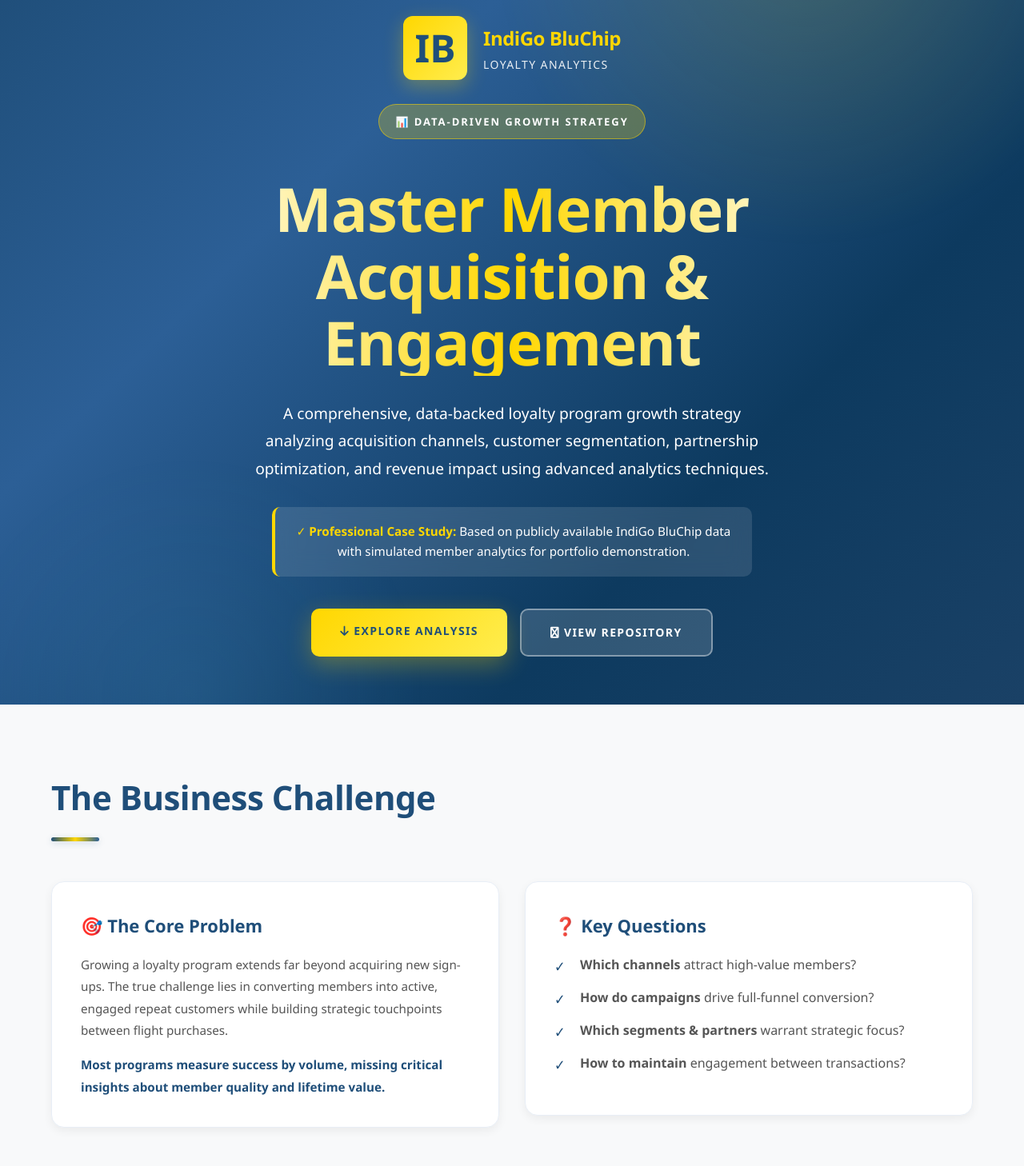
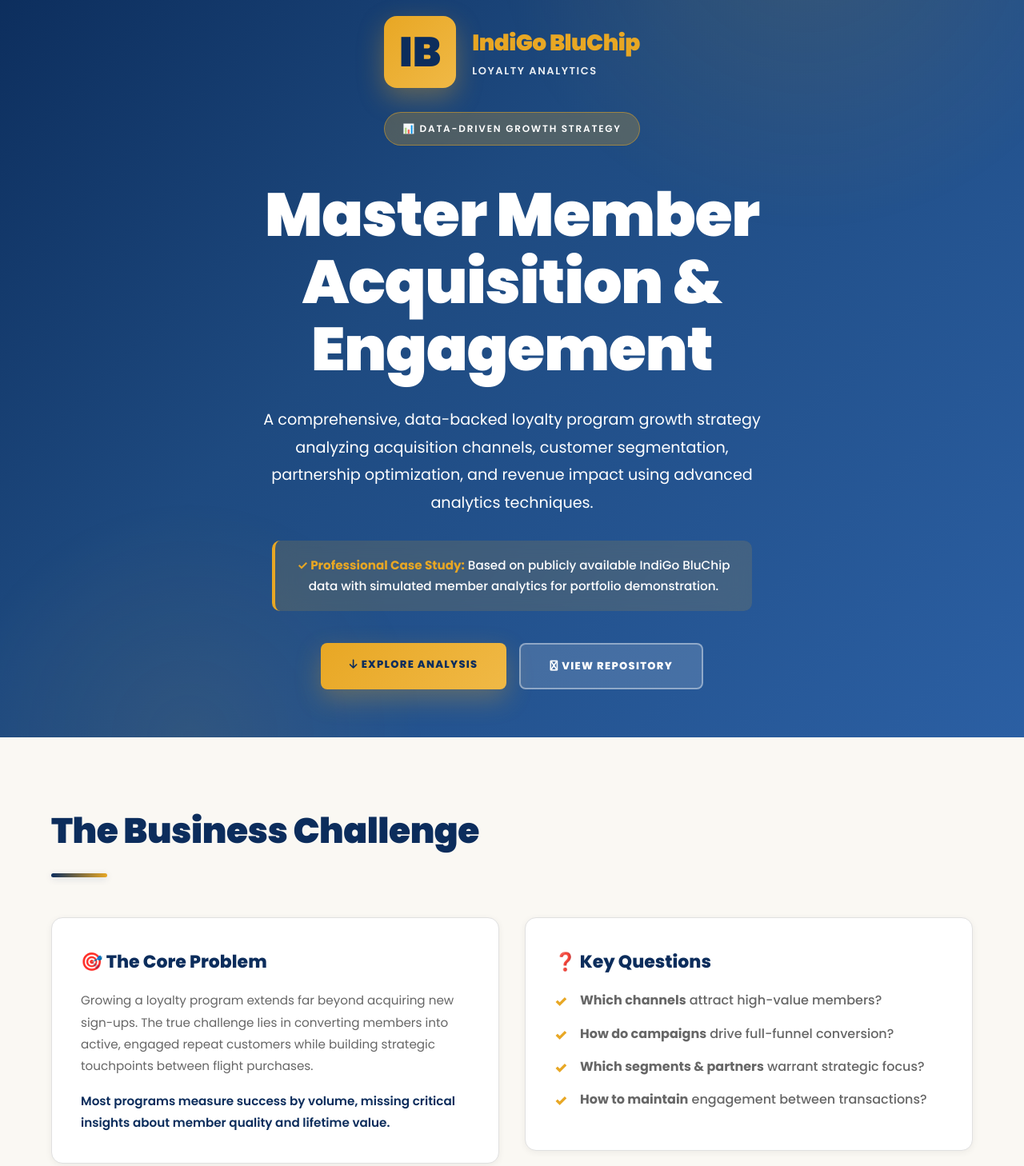
Before and after one commit to Vendetta-tech/indigo-loyalty-case-study, a plain HTML site: page index.html in a window 1280 px wide. Shown: the part 40-1498 px from the top of the page at 80% size. Drawn offline with Linux system fonts and the light colour scheme.

Commit message:
Complete color scheme redesign with official IndiGo brand colors and Poppins font

```diff
--- a/index.html
+++ b/index.html
@@ -5,6 +5,7 @@
   <meta name="viewport" content="width=device-width, initial-scale=1.0">
   <title>IndiGo BluChip Loyalty Case Study | Omkar Pawar - Data Analytics Portfolio</title>
   <link rel="stylesheet" href="https://cdnjs.cloudflare.com/ajax/libs/font-awesome/6.4.0/css/all.min.css">
+  <link href="https://fonts.googleapis.com/css2?family=Poppins:wght@300;400;500;600;700;800;900&display=swap" rel="stylesheet">
   <style>
     * {
       margin: 0;
@@ -13,9 +14,9 @@
     }
 
     body {
-      font-family: 'Segoe UI', 'Roboto', Tahoma, Geneva, Verdana, sans-serif;
-      color: #2c3e50;
-      background: #f8f9fa;
+      font-family: 'Poppins', -apple-system, BlinkMacSystemFont, 'Segoe UI', sans-serif;
+      color: #2c2c2c;
+      background: #ffffff;
       line-height: 1.7;
       overflow-x: hidden;
     }
@@ -26,10 +27,23 @@
       padding: 0 24px;
     }
 
+    /* ============ INDIGO COLOR SCHEME ============ */
+    :root {
+      --indigo-dark: #0C2D5C;      /* Deep navy blue - IndiGo primary */
+      --indigo-blue: #1E4A80;      /* Rich blue */
+      --indigo-light: #2B5FA3;     /* Lighter blue */
+      --indigo-sky: #3B7BC1;       /* Sky blue accent */
+      --indigo-cream: #FAF8F3;     /* Off-white cream */
+      --indigo-gold: #E8A724;      /* Gold accent */
+      --indigo-white: #FFFFFF;     /* Pure white */
+      --text-dark: #2c2c2c;        /* Dark text */
+      --text-light: #666666;       /* Light gray text */
+    }
+
     /* ============ HEADER WITH HERO ============ */
     header {
-      background: linear-gradient(135deg, #1f4e79 0%, #2c5f96 30%, #0d3a5f 70%, #1a4166 100%);
-      color: white;
+      background: linear-gradient(135deg, var(--indigo-dark) 0%, var(--indigo-blue) 40%, var(--indigo-light) 100%);
+      color: var(--indigo-white);
       padding: 0;
       position: relative;
       overflow: hidden;
@@ -47,7 +61,7 @@
       right: -10%;
       width: 800px;
       height: 800px;
-      background: radial-gradient(circle, rgba(255,215,0,0.15) 0%, transparent 70%);
+      background: radial-gradient(circle, rgba(232, 167, 36, 0.12) 0%, transparent 70%);
       border-radius: 50%;
       animation: float 20s ease-in-out infinite;
     }
@@ -59,7 +73,7 @@
       left: -5%;
       width: 600px;
       height: 600px;
-      background: radial-gradient(circle, rgba(100,200,255,0.1) 0%, transparent 70%);
+      background: radial-gradient(circle, rgba(232, 167, 36, 0.08) 0%, transparent 70%);
       border-radius: 50%;
       animation: float 25s ease-in-out infinite reverse;
     }
@@ -110,17 +124,17 @@
     }
 
     .logo-placeholder {
-      width: 80px;
-      height: 80px;
-      background: linear-gradient(135deg, #ffd700, #ffed4e);
-      border-radius: 12px;
+      width: 90px;
+      height: 90px;
+      background: linear-gradient(135deg, var(--indigo-gold), #f0b946);
+      border-radius: 16px;
       display: flex;
       align-items: center;
       justify-content: center;
-      font-size: 48px;
-      font-weight: 800;
-      color: #1f4e79;
-      box-shadow: 0 8px 24px rgba(255, 215, 0, 0.3);
+      font-size: 52px;
+      font-weight: 900;
+      color: var(--indigo-dark);
+      box-shadow: 0 12px 32px rgba(232, 167, 36, 0.35);
       position: relative;
       overflow: hidden;
     }
@@ -132,7 +146,7 @@
       left: -100%;
       width: 100%;
       height: 100%;
-      background: linear-gradient(90deg, transparent, rgba(255,255,255,0.3), transparent);
+      background: linear-gradient(90deg, transparent, rgba(255,255,255,0.4), transparent);
       animation: shine 3s infinite;
     }
 
@@ -149,17 +163,18 @@
     }
 
     .logo-text .brand {
-      font-size: 24px;
-      font-weight: 800;
+      font-size: 28px;
+      font-weight: 900;
       letter-spacing: -0.5px;
-      color: #ffd700;
+      color: var(--indigo-gold);
     }
 
     .logo-text .subbrand {
-      font-size: 14px;
+      font-size: 13px;
       opacity: 0.9;
-      letter-spacing: 0.1em;
+      letter-spacing: 0.12em;
       text-transform: uppercase;
+      font-weight: 600;
     }
 
     .kicker {
@@ -167,14 +182,15 @@
       font-weight: 700;
       text-transform: uppercase;
       letter-spacing: 0.15em;
-      font-size: 13px;
-      background: rgba(255, 215, 0, 0.25);
-      padding: 10px 20px;
+      font-size: 12px;
+      background: rgba(232, 167, 36, 0.25);
+      padding: 10px 22px;
       border-radius: 25px;
       margin-bottom: 25px;
       backdrop-filter: blur(10px);
-      border: 1px solid rgba(255, 215, 0, 0.5);
+      border: 1px solid rgba(232, 167, 36, 0.5);
       animation: slideInDown 0.8s ease 0.3s both;
+      font-weight: 600;
     }
 
     header h1 {
@@ -183,10 +199,7 @@
       margin: 20px 0 30px;
       font-weight: 900;
       letter-spacing: -1px;
-      background: linear-gradient(90deg, #fff 0%, #ffd700 50%, #fff 100%);
-      background-clip: text;
-      -webkit-background-clip: text;
-      -webkit-text-fill-color: transparent;
+      color: var(--indigo-white);
       animation: slideInDown 0.8s ease 0.4s both;
     }
 
@@ -195,26 +208,27 @@
       opacity: 0.95;
       max-width: 650px;
       margin: 0 auto 30px;
-      font-weight: 300;
+      font-weight: 400;
       line-height: 1.8;
       animation: slideInDown 0.8s ease 0.5s both;
     }
 
     .note {
-      background: rgba(255, 255, 255, 0.12);
-      border-left: 4px solid #ffd700;
+      background: rgba(232, 167, 36, 0.15);
+      border-left: 4px solid var(--indigo-gold);
       padding: 18px 24px;
       border-radius: 10px;
-      color: white;
+      color: var(--indigo-white);
       margin: 30px auto 0;
       max-width: 600px;
       backdrop-filter: blur(15px);
       font-size: 0.95rem;
       animation: slideInDown 0.8s ease 0.6s both;
+      font-weight: 500;
     }
 
     .note strong {
-      color: #ffd700;
+      color: var(--indigo-gold);
     }
 
     .cta-buttons {
@@ -227,10 +241,10 @@
     }
 
     .btn-primary {
-      background: linear-gradient(135deg, #ffd700, #ffed4e);
-      color: #1f4e79;
+      background: linear-gradient(135deg, var(--indigo-gold), #f0b946);
+      color: var(--indigo-dark);
       padding: 16px 36px;
-      border-radius: 10px;
+      border-radius: 8px;
       text-decoration: none;
       font-weight: 800;
       transition: all 0.3s ease;
@@ -238,10 +252,11 @@
       cursor: pointer;
       text-transform: uppercase;
       letter-spacing: 0.1em;
-      font-size: 14px;
-      box-shadow: 0 10px 30px rgba(255, 215, 0, 0.3);
+      font-size: 13px;
+      box-shadow: 0 12px 32px rgba(232, 167, 36, 0.3);
       position: relative;
       overflow: hidden;
+      font-family: 'Poppins', sans-serif;
     }
 
     .btn-primary::before {
@@ -261,14 +276,14 @@
 
     .btn-primary:hover {
       transform: translateY(-4px);
-      box-shadow: 0 16px 40px rgba(255, 215, 0, 0.4);
+      box-shadow: 0 18px 40px rgba(232, 167, 36, 0.4);
     }
 
     .btn-secondary {
       background: rgba(255, 255, 255, 0.15);
-      color: white;
+      color: var(--indigo-white);
       padding: 16px 36px;
-      border-radius: 10px;
+      border-radius: 8px;
       text-decoration: none;
       font-weight: 800;
       transition: all 0.3s ease;
@@ -276,20 +291,26 @@
       cursor: pointer;
       text-transform: uppercase;
       letter-spacing: 0.1em;
-      font-size: 14px;
+      font-size: 13px;
+      font-family: 'Poppins', sans-serif;
     }
 
     .btn-secondary:hover {
       background: rgba(255, 255, 255, 0.25);
-      border-color: #ffd700;
+      border-color: var(--indigo-gold);
       transform: translateY(-4px);
     }
 
     /* ============ SECTIONS ============ */
     section {
       padding: 80px 0;
-      border-bottom: 1px solid #e8eef6;
+      border-bottom: 1px solid #e8e8e8;
+      background: var(--indigo-white);
       position: relative;
+    }
+
+    section:nth-child(even) {
+      background: var(--indigo-cream);
     }
 
     section:last-of-type {
@@ -297,8 +318,8 @@
     }
 
     section h2 {
-      font-size: 42px;
-      color: #1f4e79;
+      font-size: 44px;
+      color: var(--indigo-dark);
       margin-bottom: 50px;
       font-weight: 900;
       position: relative;
@@ -311,11 +332,11 @@
       position: absolute;
       bottom: 0;
       left: 0;
-      width: 60px;
+      width: 70px;
       height: 5px;
-      background: linear-gradient(90deg, #1f4e79, #ffd700, #2c5f96);
+      background: linear-gradient(90deg, var(--indigo-dark), var(--indigo-gold));
       border-radius: 3px;
-      box-shadow: 0 2px 8px rgba(31, 78, 121, 0.2);
+      box-shadow: 0 2px 8px rgba(12, 45, 92, 0.15);
     }
 
     /* ============ GRIDS ============ */
@@ -336,14 +357,18 @@
 
     /* ============ CARDS ============ */
     .card {
-      background: white;
-      border: 1px solid #e8eef6;
-      border-radius: 16px;
+      background: var(--indigo-white);
+      border: 1px solid #e0e0e0;
+      border-radius: 14px;
       padding: 36px;
       transition: all 0.3s cubic-bezier(0.4, 0, 0.2, 1);
-      box-shadow: 0 4px 12px rgba(0, 0, 0, 0.06);
+      box-shadow: 0 2px 8px rgba(0, 0, 0, 0.06);
       position: relative;
       overflow: hidden;
+    }
+
+    section:nth-child(even) .card {
+      background: var(--indigo-white);
     }
 
     .card::before {
@@ -353,7 +378,7 @@
       left: 0;
       width: 5px;
       height: 0;
-      background: linear-gradient(180deg, #1f4e79, #ffd700);
+      background: linear-gradient(180deg, var(--indigo-dark), var(--indigo-gold));
       transition: height 0.3s ease;
     }
 
@@ -364,15 +389,15 @@
       right: -50%;
       width: 100%;
       height: 100%;
-      background: radial-gradient(circle, rgba(255, 215, 0, 0.1) 0%, transparent 70%);
+      background: radial-gradient(circle, rgba(232, 167, 36, 0.08) 0%, transparent 70%);
       opacity: 0;
       transition: opacity 0.3s ease;
     }
 
     .card:hover {
       transform: translateY(-12px);
-      box-shadow: 0 20px 40px rgba(31, 78, 121, 0.12);
-      border-color: #1f4e79;
+      box-shadow: 0 16px 32px rgba(12, 45, 92, 0.12);
+      border-color: var(--indigo-light);
     }
 
     .card:hover::before {
@@ -385,7 +410,7 @@
 
     .card h3 {
       font-size: 22px;
-      color: #1f4e79;
+      color: var(--indigo-dark);
       margin-bottom: 16px;
       font-weight: 800;
       position: relative;
@@ -393,11 +418,12 @@
     }
 
     .card p {
-      color: #555;
+      color: var(--text-light);
       font-size: 0.95rem;
       line-height: 1.8;
       position: relative;
       z-index: 2;
+      font-weight: 400;
     }
 
     .card ul {
@@ -411,7 +437,7 @@
       padding-left: 32px;
       margin-bottom: 14px;
       position: relative;
-      color: #555;
+      color: var(--text-light);
       font-weight: 500;
     }
 
@@ -419,7 +445,7 @@
       content: '✓';
       position: absolute;
       left: 0;
-      color: #1f4e79;
+      color: var(--indigo-gold);
       font-weight: 900;
       font-size: 18px;
     }
@@ -433,13 +459,13 @@
     }
 
     .kpi {
-      background: linear-gradient(135deg, #1f4e79 0%, #2c5f96 100%);
-      color: white;
-      border-radius: 16px;
+      background: linear-gradient(135deg, var(--indigo-dark) 0%, var(--indigo-blue) 100%);
+      color: var(--indigo-white);
+      border-radius: 14px;
       padding: 32px 24px;
       text-align: center;
       transition: all 0.3s ease;
-      box-shadow: 0 8px 24px rgba(31, 78, 121, 0.2);
+      box-shadow: 0 8px 24px rgba(12, 45, 92, 0.18);
       position: relative;
       overflow: hidden;
     }
@@ -451,7 +477,7 @@
       right: 0;
       width: 100px;
       height: 100px;
-      background: radial-gradient(circle, rgba(255, 215, 0, 0.2) 0%, transparent 70%);
+      background: radial-gradient(circle, rgba(232, 167, 36, 0.2) 0%, transparent 70%);
       border-radius: 50%;
       transform: translate(30px, -30px);
     }
@@ -462,19 +488,19 @@
       bottom: 0;
       left: 0;
       width: 100%;
-      height: 4px;
-      background: linear-gradient(90deg, transparent, #ffd700, transparent);
+      height: 3px;
+      background: linear-gradient(90deg, transparent, var(--indigo-gold), transparent);
       opacity: 0;
       transition: opacity 0.3s ease;
     }
 
     .kpi:nth-child(even) {
-      background: linear-gradient(135deg, #0d3a5f 0%, #1f4e79 100%);
+      background: linear-gradient(135deg, var(--indigo-blue) 0%, var(--indigo-light) 100%);
     }
 
     .kpi:hover {
       transform: translateY(-12px);
-      box-shadow: 0 16px 40px rgba(31, 78, 121, 0.3);
+      box-shadow: 0 16px 40px rgba(12, 45, 92, 0.25);
     }
 
     .kpi:hover::after {
@@ -503,11 +529,11 @@
     /* ============ BUTTONS ============ */
     .button {
       display: inline-block;
-      background: linear-gradient(135deg, #1f4e79, #2c5f96);
-      color: white;
+      background: linear-gradient(135deg, var(--indigo-dark), var(--indigo-blue));
+      color: var(--indigo-white);
       text-decoration: none;
       padding: 16px 32px;
-      border-radius: 10px;
+      border-radius: 8px;
       font-weight: 800;
       margin-top: 20px;
       transition: all 0.3s ease;
@@ -518,7 +544,8 @@
       font-size: 12px;
       position: relative;
       overflow: hidden;
-      box-shadow: 0 6px 16px rgba(31, 78, 121, 0.2);
+      box-shadow: 0 6px 16px rgba(12, 45, 92, 0.18);
+      font-family: 'Poppins', sans-serif;
     }
 
     .button::before {
@@ -528,13 +555,13 @@
       left: -100%;
       width: 100%;
       height: 100%;
-      background: linear-gradient(90deg, transparent, rgba(255, 215, 0, 0.3), transparent);
+      background: linear-gradient(90deg, transparent, rgba(232, 167, 36, 0.3), transparent);
       transition: left 0.4s ease;
     }
 
     .button:hover {
       transform: translateY(-4px);
-      box-shadow: 0 12px 28px rgba(31, 78, 121, 0.3);
+      box-shadow: 0 12px 28px rgba(12, 45, 92, 0.25);
     }
 
     .button:hover::before {
@@ -553,9 +580,9 @@
     }
 
     .download-card {
-      background: white;
-      border: 2px solid #e8eef6;
-      border-radius: 16px;
+      background: var(--indigo-white);
+      border: 2px solid #e0e0e0;
+      border-radius: 14px;
       padding: 40px 32px;
       text-align: center;
       transition: all 0.3s ease;
@@ -570,15 +597,15 @@
       left: 0;
       right: 0;
       height: 5px;
-      background: linear-gradient(90deg, #1f4e79, #ffd700, #2c5f96);
+      background: linear-gradient(90deg, var(--indigo-dark), var(--indigo-gold), var(--indigo-blue));
       transform: scaleX(0);
       transform-origin: left;
       transition: transform 0.3s ease;
     }
 
     .download-card:hover {
-      border-color: #1f4e79;
-      box-shadow: 0 16px 40px rgba(31, 78, 121, 0.15);
+      border-color: var(--indigo-dark);
+      box-shadow: 0 16px 40px rgba(12, 45, 92, 0.15);
       transform: translateY(-12px);
     }
 
@@ -588,7 +615,7 @@
 
     .file-icon {
       font-size: 56px;
-      color: #1f4e79;
+      color: var(--indigo-dark);
       margin-bottom: 20px;
       position: relative;
       z-index: 2;
@@ -596,7 +623,7 @@
 
     .download-card h3 {
       font-size: 22px;
-      color: #1f4e79;
+      color: var(--indigo-dark);
       margin-bottom: 14px;
       font-weight: 800;
       position: relative;
@@ -604,18 +631,19 @@
     }
 
     .download-card p {
-      color: #666;
+      color: var(--text-light);
       font-size: 0.95rem;
       margin-bottom: 24px;
       line-height: 1.6;
       position: relative;
       z-index: 2;
+      font-weight: 400;
     }
 
     /* ============ FOOTER ============ */
     footer {
-      background: linear-gradient(135deg, #1f4e79 0%, #2c5f96 100%);
-      color: white;
+      background: linear-gradient(135deg, var(--indigo-dark) 0%, var(--indigo-blue) 100%);
+      color: var(--indigo-white);
       padding: 60px 0;
       text-align: center;
       margin-top: 80px;
@@ -629,7 +657,7 @@
       right: -200px;
       width: 400px;
       height: 400px;
-      background: radial-gradient(circle, rgba(255, 215, 0, 0.08) 0%, transparent 70%);
+      background: radial-gradient(circle, rgba(232, 167, 36, 0.08) 0%, transparent 70%);
       border-radius: 50%;
     }
 
@@ -644,7 +672,7 @@
     footer .divider {
       width: 50px;
       height: 3px;
-      background: linear-gradient(90deg, transparent, #ffd700, transparent);
+      background: linear-gradient(90deg, transparent, var(--indigo-gold), transparent);
       margin: 20px auto;
     }
 
@@ -793,7 +821,7 @@
           <div class="card">
             <h3>🎯 The Core Problem</h3>
             <p>Growing a loyalty program extends far beyond acquiring new sign-ups. The true challenge lies in converting members into active, engaged repeat customers while building strategic touchpoints between flight purchases.</p>
-            <p style="margin-top: 16px; color: #1f4e79; font-weight: 600;">Most programs measure success by volume, missing critical insights about member quality and lifetime value.</p>
+            <p style="margin-top: 16px; color: var(--indigo-dark); font-weight: 600;">Most programs measure success by volume, missing critical insights about member quality and lifetime value.</p>
           </div>
         </div>
         <div>
@@ -866,7 +894,7 @@
       <div class="grid grid-3" style="margin-top: 50px;">
         <div class="card">
           <h3>📊 Funnel Framework</h3>
-          <p><strong style="color: #1f4e79;">Acquisition → Engagement → Conversion → Value</strong></p>
+          <p><strong style="color: var(--indigo-dark);">Acquisition → Engagement → Conversion → Value</strong></p>
           <p style="margin-top: 12px;">This proven framework reveals member quality, not just volume. It identifies which channels drive members who actually engage and convert.</p>
         </div>
         <div class="card">
@@ -971,7 +999,7 @@
   <section id="project-files">
     <div class="wrap">
       <h2>Complete Case Study Assets</h2>
-      <p style="font-size: 1.05rem; color: #555; margin-bottom: 50px;">Access the full analysis, interactive dashboards, and executive presentation:</p>
+      <p style="font-size: 1.05rem; color: var(--text-light); margin-bottom: 50px;">Access the full analysis, interactive dashboards, and executive presentation:</p>
       <div class="downloads">
         <div class="download-card">
           <div class="file-icon">
```
